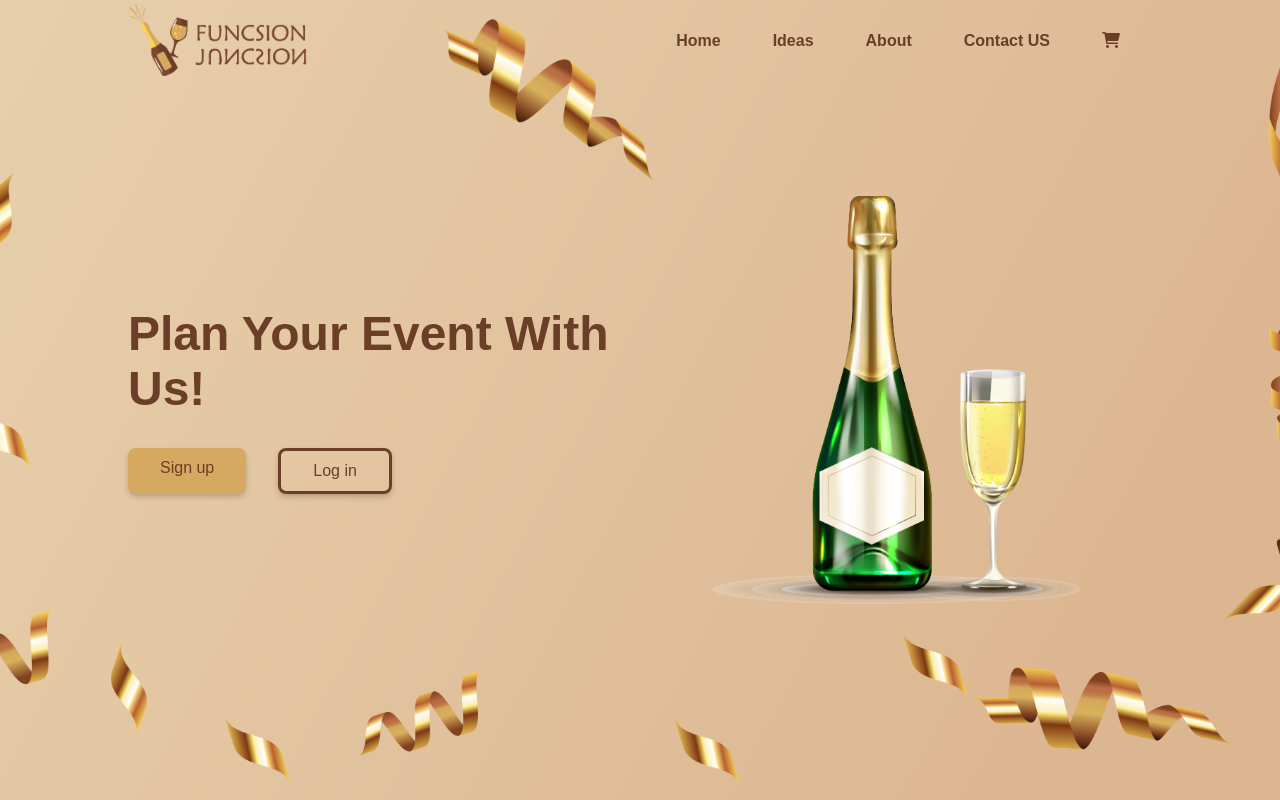
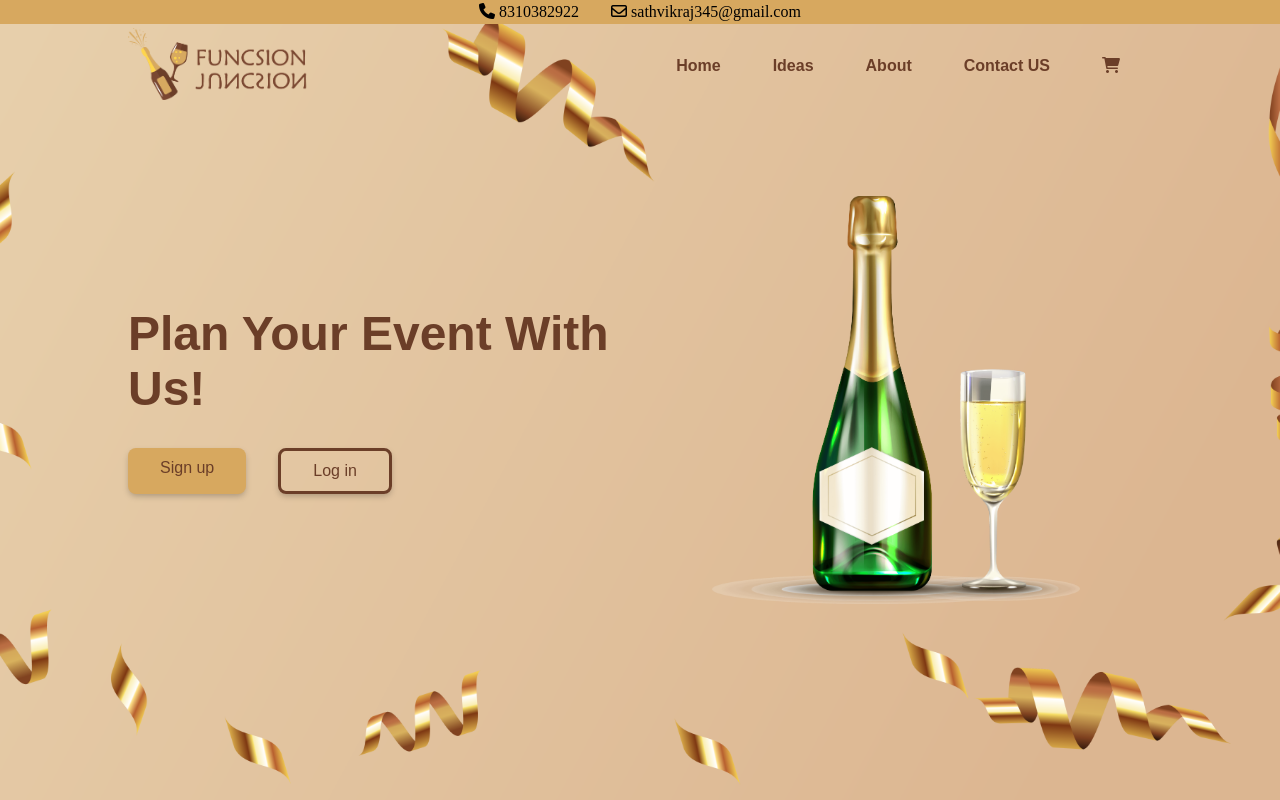
Before and after one commit to Bhardwajvansh/FUNJUN, a plain HTML site: page index.html in a window 1280 px wide. Shown: the top 800 px of the page. Drawn offline with nearby package versions, Linux system fonts and the light colour scheme; a web font is replaced by a local one.

Commit message:
header vanish

```diff
--- a/app.js
+++ b/app.js
@@ -14,8 +14,10 @@ document.getElementById("nav").addEventListener("click", () => {
 const changebg = () => {
   if (window.scrollY >= 40) {
     document.getElementById("navbar").style.background = "#d7a85f";
-  } else {
+    document.getElementById('header').style.display="none";
+} else {
     document.getElementById("navbar").style.background = "transparent";
+    document.getElementById('header').style.display="block";
   }
 };
 
--- a/index.html
+++ b/index.html
@@ -16,8 +16,11 @@
 </head>
 
 <body>
-    <!-- NAVBAR -->
+
     <div id="navbar">
+        <div id="header">
+            <p><i class="fa-sharp fa-solid fa-phone"></i> 8310382922 &nbsp &nbsp &nbsp &nbsp<i class="fa-regular fa-envelope"></i> sathvikraj345@gmail.com</p>
+        </div>
         <div class=" container">
             <div class="items">
                 <div class="logo">
--- a/style.css
+++ b/style.css
@@ -110,6 +110,17 @@ pre {
     border: 3px solid var(--scroll-bar-bg-color);
 }
 
+
+
+/* header */
+#header{
+    text-align: center;
+    padding: .2rem;
+    background:#d7a85f ;
+}
+
+
+
 /* navbar */
 #navbar{
     position: fixed;
@@ -168,7 +179,6 @@ pre {
         justify-content: space-between;
     }
     #navbar{
-        background: var(--color-text-variant);
         text-align: right;
     }
     .list-items{
```
Lines whose indentation alone changed are shown as unchanged.
